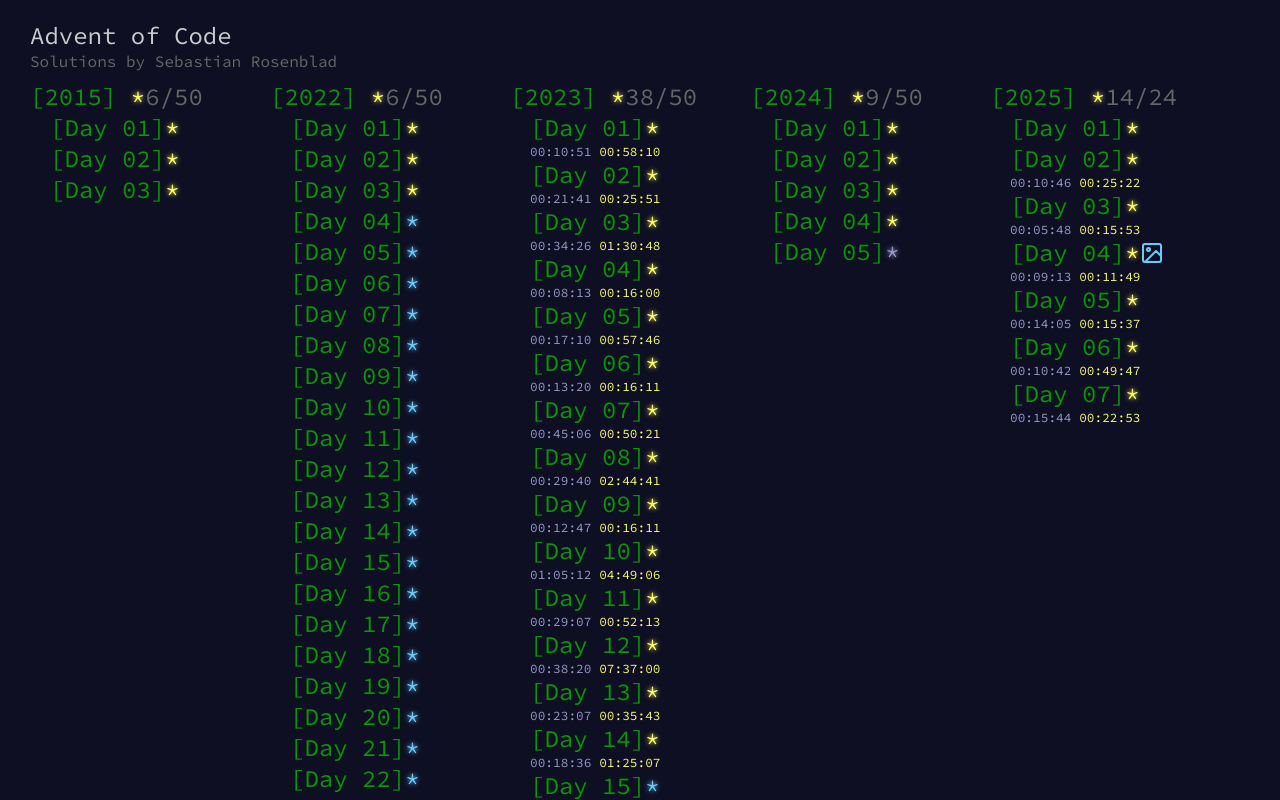
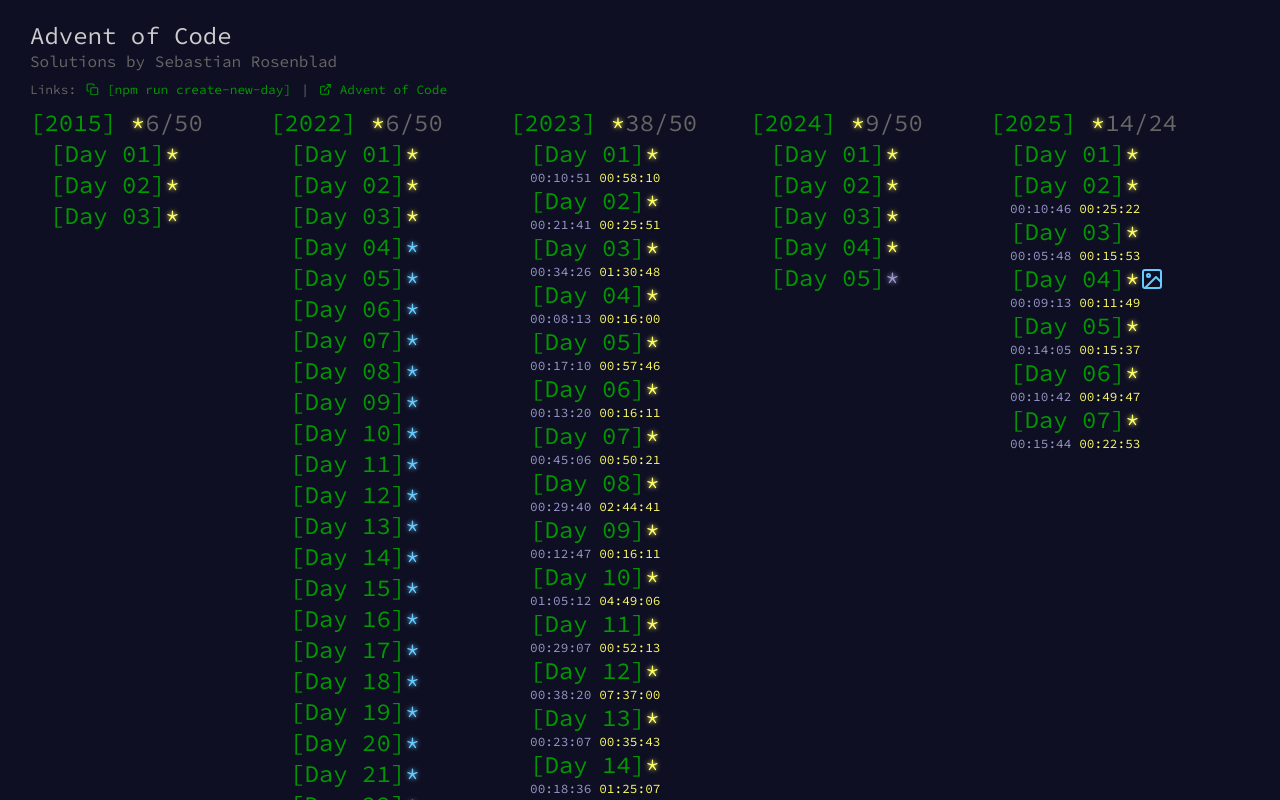
Before and after one commit to Sebastian-Rosenblad/aoc, a React (Create React App) app: page / in a window 1280 px wide. Shown: the top 800 px of the page. Built offline with nearby package versions, Linux system fonts and the light colour scheme.

Commit message:
style: move links of main page to above the solution list

```diff
--- a/src/home/index.tsx
+++ b/src/home/index.tsx
@@ -22,6 +22,12 @@
         <h1>Advent of Code</h1>
         <h2 className='quiet'>Solutions by Sebastian Rosenblad</h2>
       </div>
+      <div className='main-links'>
+        <p className='small quiet'>Links:</p>
+        <button onClick={() => copyText('npm run create-new-day')} className='small align-icon'><FiCopy /> [npm run create-new-day]</button>
+        <p className='small quiet'>|</p>
+        <a href='https://adventofcode.com/' target='_blank' rel='noopener noreferrer' className='small align-icon'><FiExternalLink /> Advent of Code</a>
+      </div>
       <ul className='years-list'>
         {Object.entries(groups).map(([year, items]) => (
           <li key={year} className='year-list'>
@@ -44,9 +50,6 @@
           </li>
         ))}
       </ul>
-      <p className='small quiet'>Links:</p>
-      <button onClick={() => copyText('npm run create-new-day')} className='small align-icon'><FiCopy /> [npm run create-new-day]</button>
-      <a href='https://adventofcode.com/' target='_blank' rel='noopener noreferrer' className='small align-icon'><FiExternalLink /> Advent of Code</a>
     </main>
   );
 }
--- a/src/home/styles.scss
+++ b/src/home/styles.scss
@@ -12,6 +12,11 @@
   h2 {
     font-size: 1rem;
   }
+}
+
+.main-links {
+  display: flex;
+  gap: 10px;
 }
 
 ul {
```
